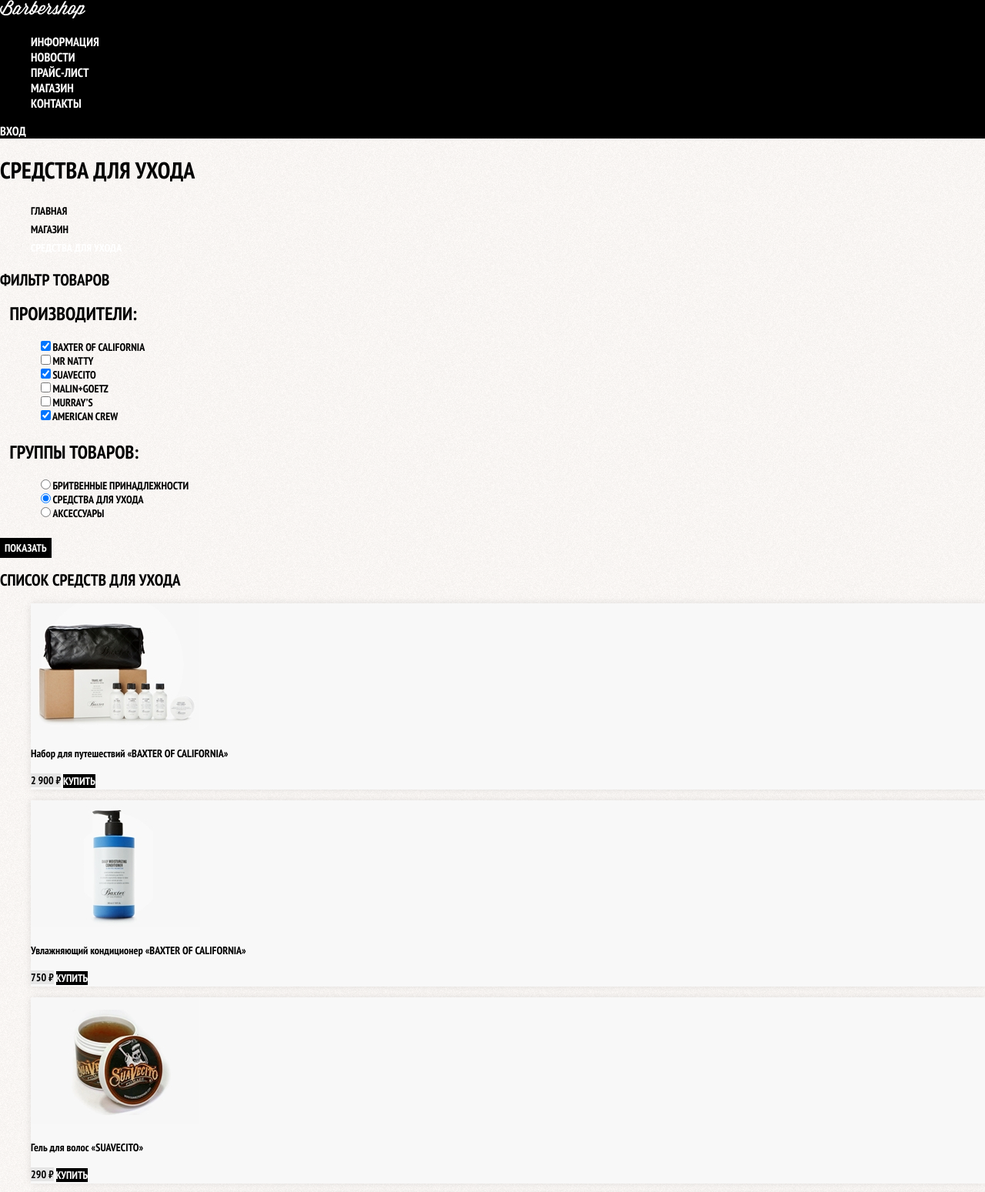
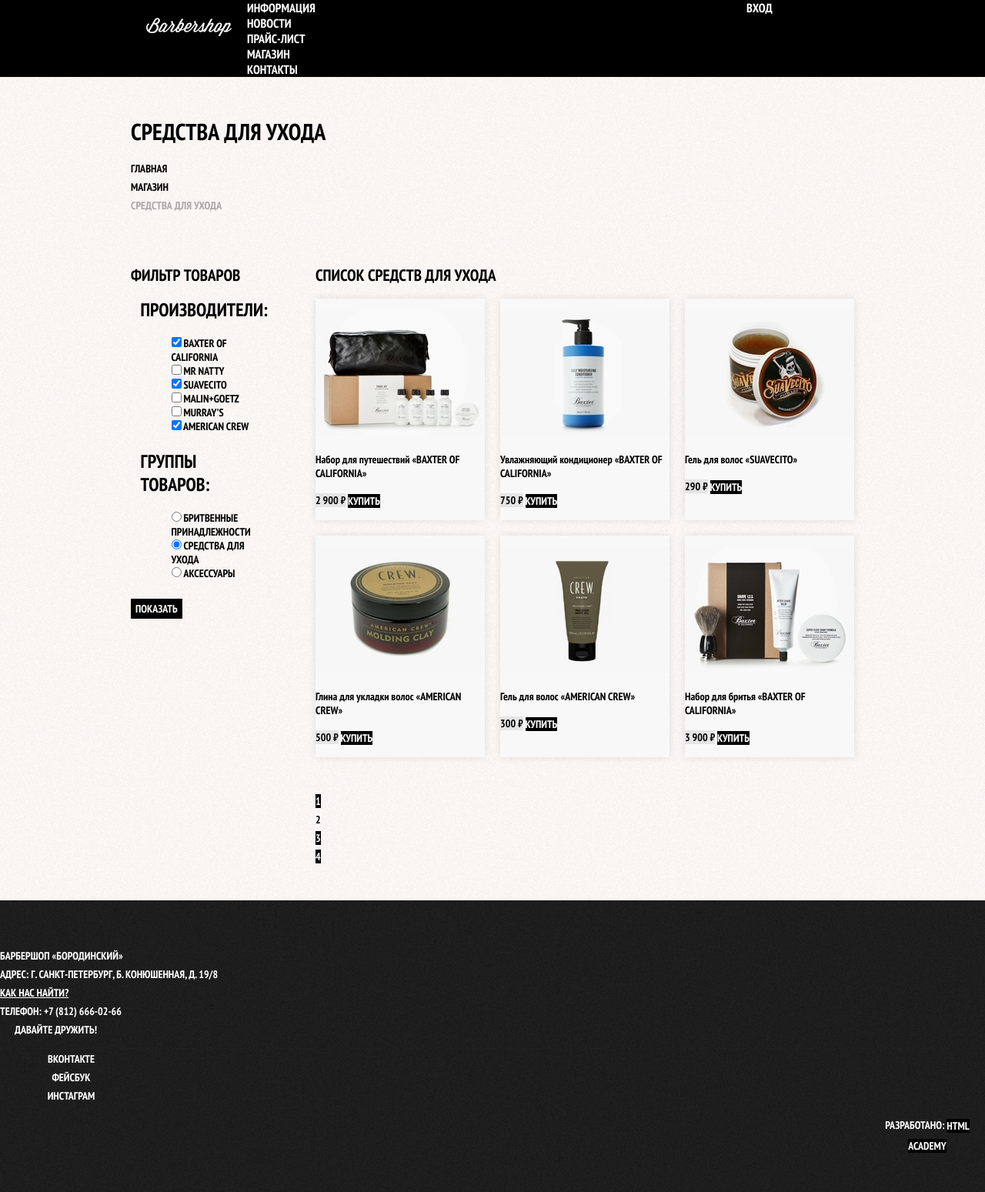
Before and after one commit to maxraw/365579-barbershop, a plain HTML site: page catalog.html in a window 1280 px wide. Shown: the top 1549 px of the page at 77% size. Drawn offline with nearby package versions, Linux system fonts and the light colour scheme.

Commit message:
#41 Сетка «Барбершопа» на флексах

```diff
--- a/catalog.html
+++ b/catalog.html
@@ -9,7 +9,7 @@
   </head>
   <body class="inner-page">
     <header class="main-header">
-    <nav class="main-navigation">
+    <nav class="main-navigation container">
       <a class="main-header-logo" href="index.html">
         <img src="img/logo.svg" width="111" height="24"
           alt="Логотип барбершопа «Бородинский»">
@@ -33,7 +33,7 @@
         <li><a href="catalog.html">Магазин</a></li>
         <li class="breadcrumbs-current">Средства для ухода</li>
       </ul>
-
+<div class="catalog-columns">
   <section class="filters">
       <h2 class="visually-hidden">Фильтр товаров</h2>
       <form class="filter" action="https://echo.htmlacademy.ru" method="get">
@@ -197,7 +197,8 @@
         </li>
       </ul>
     </section>
-  </main>
+  </div>
+</main>
   <footer class="main-footer">
     <p class="footer-contacts">
       Барбершоп «Бородинский»<br>
--- a/css/style.css
+++ b/css/style.css
@@ -23,6 +23,17 @@ body {
   background-repeat: repeat;
 }
 
+.main-header {
+  margin-bottom: 75px;
+
+}
+
+.inner-page .main-header {
+  margin-bottom: 50px;
+  background-color: #000000;
+
+}
+
 /*Навигация*/
 
 a {
@@ -46,15 +57,64 @@ a {
 }
 
 .main-navigation {
+  display: flex;
+  flex-direction: column;
+  align-items: center;
   font-size: 16px;
   line-height: 20px;
   color: #ffffff;
+  background-color: transparent;
+}
+
+.inner-page .main-navigation {
+  display: flex;
+  align-items: flex-start;
+  flex-direction: row;
+}
+
+.main-header-logo {
+  order: 2;
+  width: 368px;
+  height: 153px;
+}
+
+.inner-page .main-header-logo {
+  order: 0;
+
+  width: 111px;
+  height: 24px;
+  padding: 23px 20px;
+}
+
+.main-navigation-wrapper {
+  width: 100%;
+  margin-bottom: 60px;
   background-color: #000000;
+
+}
+
+.main-navigation-wrapper .container {
+  display: flex;
+  justify-content: space-between;
 }
 
 .site-navigation,
 .user-navigation {
   list-style: none;
+  margin: 0;
+  padding: 0;
+}
+
+.site-navigation {
+  width: 620px;
+}
+
+.user-navigation {
+  width: 140px;
+}
+
+.inner-page .user-navigation {
+  margin-left: auto;
 }
 
 .site-navigation a,
@@ -69,13 +129,28 @@ a {
   background-color: #242424;
 }
 
+.container {
+  width: 940px;
+  margin: 0 auto;
+  padding: 0 10px;
+}
+
 /*Главная страница*/
+.features {
+  margin-bottom: 80px;
+}
 
 .feature-list {
+  display: flex;
+  justify-content: space-between;
+  margin: 0;
+  padding: 0;
   list-style: none;
+
 }
 
 .feature-item {
+  width: 300px;
   text-align: center;
 }
 
@@ -85,6 +160,10 @@ a {
 }
 
 .index-columns {
+  display: flex;
+  justify-content: space-between;
+  padding: 50px 80px;
+  margin-bottom: 35px;
   color: #000000;
   background-color: #f8f5f2;
   background-image: url("../img/background_index.png");
@@ -97,6 +176,10 @@ a {
   line-height: 42px;
 }
 
+.news {
+  width: 380px;
+}
+
 .news-list {
   list-style: none;
 }
@@ -105,9 +188,23 @@ a {
   text-transform: none;
 }
 
+.gallery {
+  width: 300px;
+}
+
 .gallery-content {
   background-color: #cccccc;
   border: 7px solid #ffffff;
+}
+
+.contacts {
+  width: 380px;
+
+}
+
+.appointment {
+  width: 300px;
+
 }
 
 .appointment-item input {
@@ -120,22 +217,20 @@ a {
   border-color: #663d15;
 }
 
-.news p {
-  font-size: 14px;
-}
-
-.contacts h2, .appointment h2 {
-  font-size: 30px;
-}
-
 /*каталог*/
 
 .page-title {
+  margin: 0;
+  margin-bottom: 15px;
+  padding: 0;
   font-size: 30px;
   line-height: 42px;
 }
 
 .breadcrumbs {
+  padding: 0;
+  margin: 0;
+  margin-bottom: 50px;
   list-style: none;
 }
 
@@ -149,7 +244,16 @@ a {
 }
 
 .breadcrumbs-current {
-  color: #ffffff;
+  color: #aba9a7;
+}
+
+.catalog-columns {
+  display: flex;
+  justify-content: space-between;
+}
+
+.filters {
+  width: 180px;
 }
 
 .filter fieldset {
@@ -177,13 +281,29 @@ a {
   opacity: 0.5;
 }
 
+.catalog {
+  width: 700px;
+}
+
 .catalog-list {
+  display: flex;
+  flex-wrap: wrap;
+  padding: 0;
+  margin: 0;
+  margin-bottom: 25px;
   list-style: none;
 }
 
 .catalog-item {
+  width: 220px;
+  margin-bottom: 20px;
+  margin-right: 20px;
   background-color: #f8f8f8;
   box-shadow: 0 0 10px rgba(0, 0, 0, 0.1);
+}
+
+.catalog-item:nth-child(3n) {
+  margin-right: 0;
 }
 
 .catalog-item:hover {
@@ -216,6 +336,8 @@ a {
 }
 
 .pagination-list {
+  padding: 0;
+  margin: 0;
   list-style: none;
 }
 
@@ -276,14 +398,39 @@ a {
   list-style: none;
 }
 
+.product-photos {
+  width: 460px;
+}
+
+.product-info {
+  width: 390px;
+}
 /*Подвал*/
 
 .main-footer {
+  margin-top: 65px;
+  padding: 60px 0;
+
   color: #ffffff;
   background-color: #212121;
   background-image: url("../img/pattern-dark.png");
   background-position: 0 0;
   background-repeat: repeat;
+}
+
+.inner-page .main-footer {
+  margin-top: 45px;
+}
+
+.main-footer .container {
+  display: flex;
+}
+
+.footer-contacts {
+  width: 320px;
+  margin: 0;
+  margin-right: 70xp;
+
 }
 
 .footer-contacts a {
@@ -297,7 +444,9 @@ a {
 }
 
 .footer-social {
+  width: 145px;
   text-align: center;
+
 }
 
 .footer-social ul {
@@ -309,6 +458,9 @@ a {
 }
 
 .footer-copyright {
+  width: 150px;
+  margin: 0;
+  margin-left: auto;
   text-align: center;
 }
 
```
Also changed, not shown: catalog-item.html (+3 -2 lines), index.html (+6 -0 lines).
